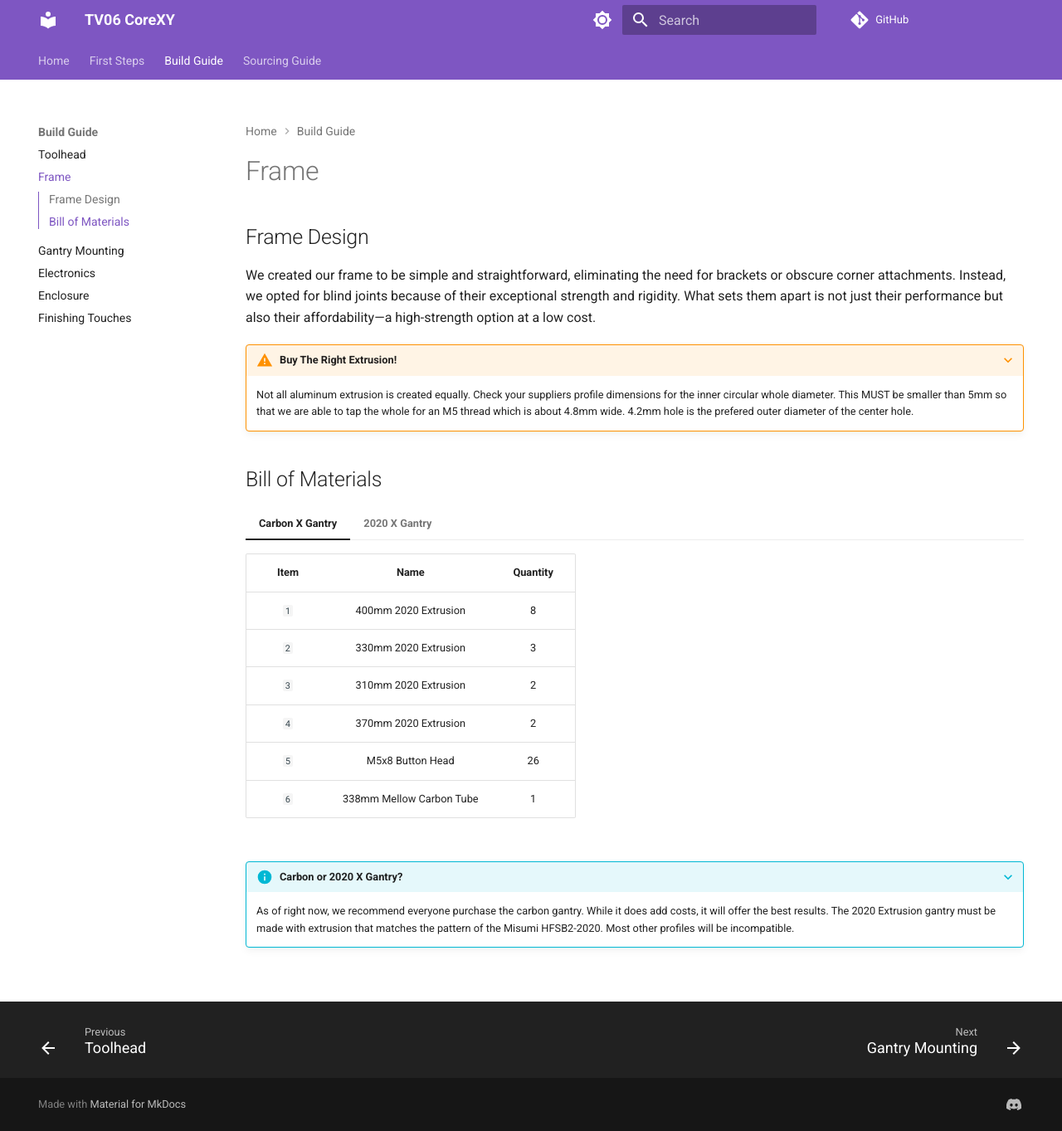
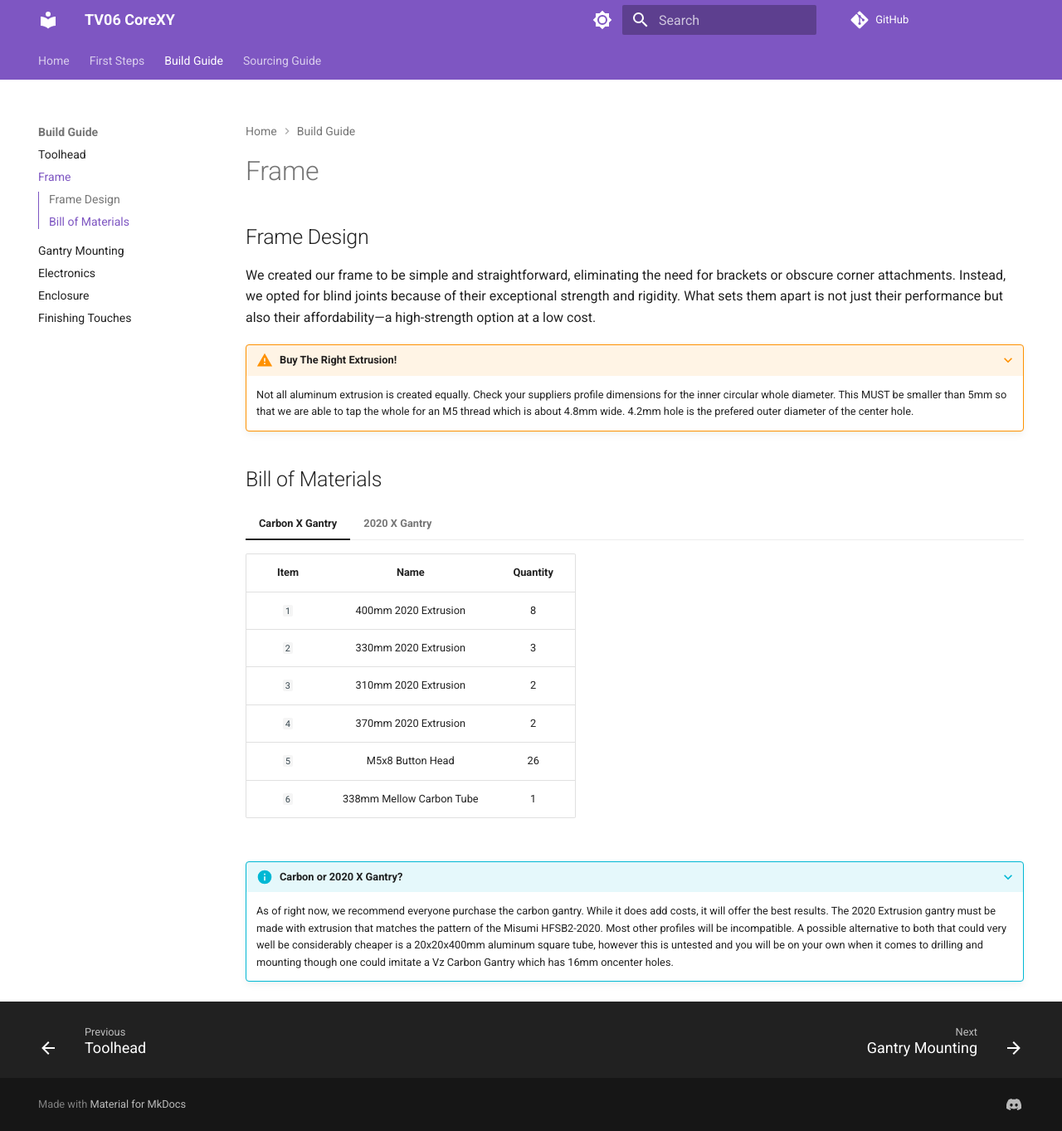
Before and after one commit to VectorForce3D/TV06_XY, an MkDocs documentation site: the page built from docs/buildguide/frame.md, in a window 1280 px wide and 1363 px high. Shown: the whole window at 83% size. Built offline with MkDocs 1.6.1 and Material for MkDocs 9.7.7, drawn with Linux system fonts in a browser that asks for light colours; comment, search, counter and statistics services are not loaded.

Commit message:
Update frame.md

```diff
--- a/docs/buildguide/frame.md
+++ b/docs/buildguide/frame.md
@@ -30,4 +30,4 @@ We created our frame to be simple and straightforward, eliminating the need for
 
 ???+ info "Carbon or 2020 X Gantry?"
 
-    As of right now, we recommend everyone purchase the carbon gantry. While it does add costs, it will offer the best results. The 2020 Extrusion gantry must be made with extrusion that matches the pattern of the Misumi HFSB2-2020. Most other profiles will be incompatible.
+    As of right now, we recommend everyone purchase the carbon gantry. While it does add costs, it will offer the best results. The 2020 Extrusion gantry must be made with extrusion that matches the pattern of the Misumi HFSB2-2020. Most other profiles will be incompatible. A possible alternative to both that could very well be considerably cheaper is a 20x20x400mm aluminum square tube, however this is untested and you will be on your own when it comes to drilling and mounting though one could imitate a Vz Carbon Gantry which has 16mm oncenter holes.
```
